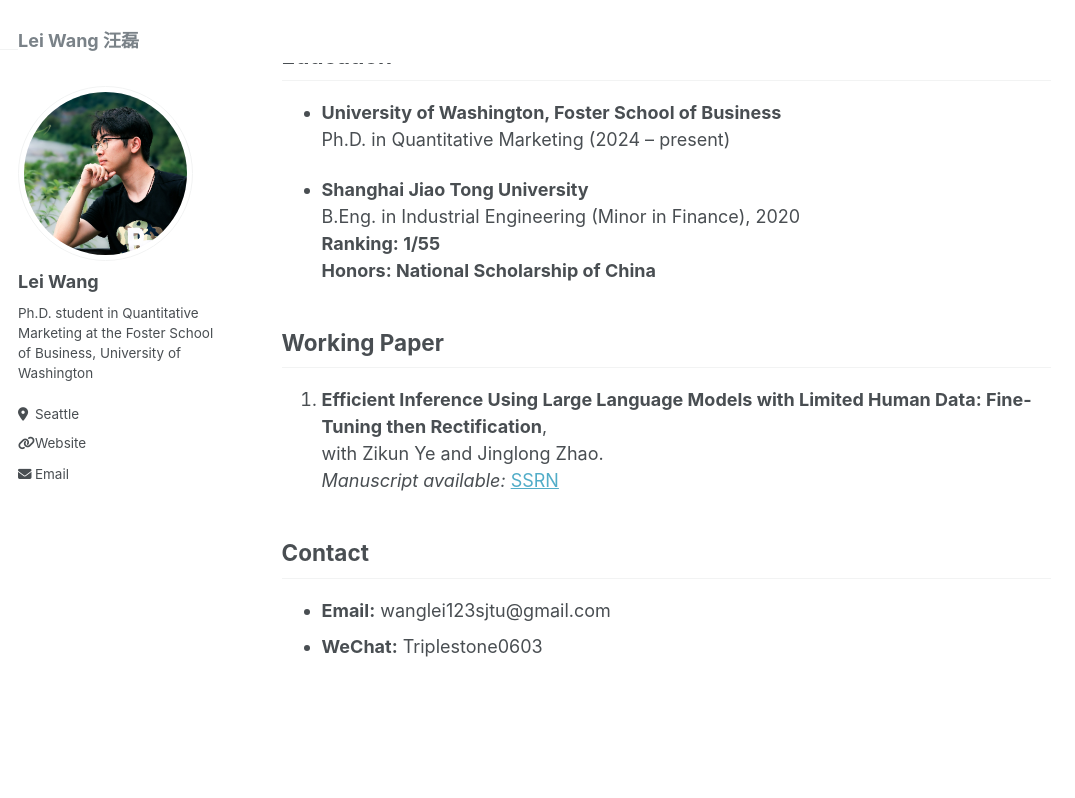
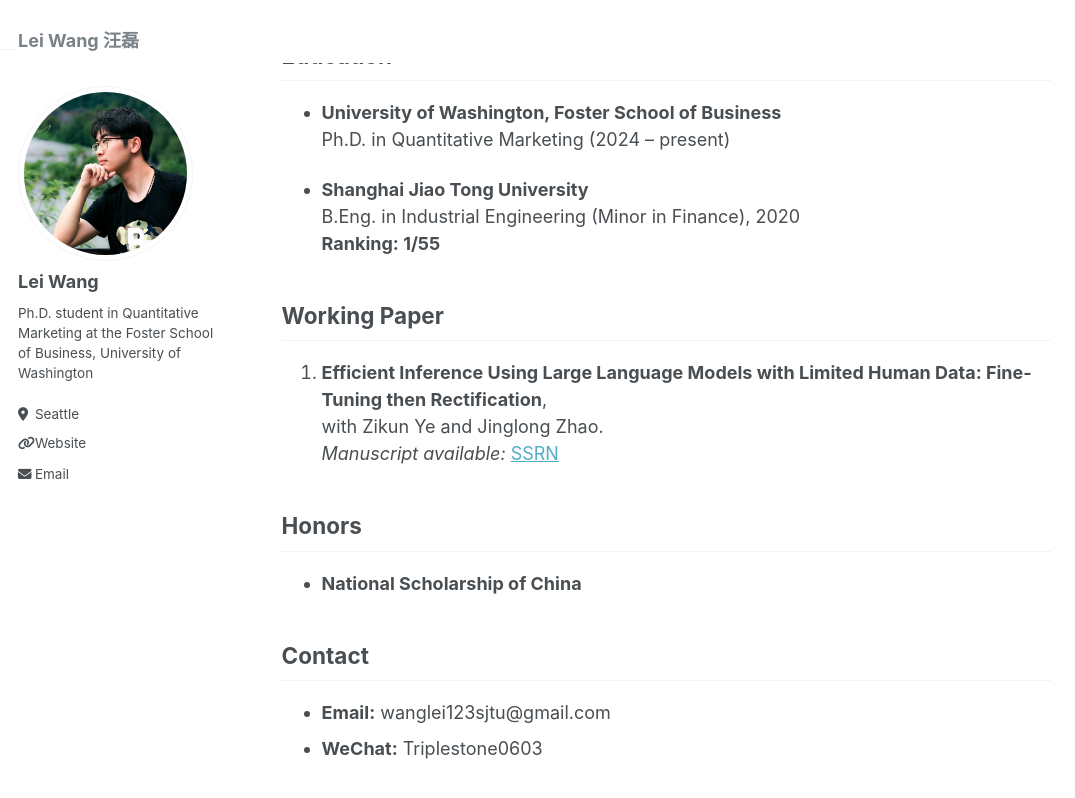
Before and after one commit to Wanglei123SJTU/Wanglei123SJTU.github.io, a Jekyll site: the page built from _pages/about.md, in a window 1280 px wide and 900 px high, scrolled down 317 px. Shown: the top 798 px of the window, without its empty margins (0-1075 px from the left). Built offline with Jekyll 4.4.1, drawn with Linux system fonts in a browser that asks for light colours; part of the change alters nothing that is shown.

```diff
--- a/_pages/about.md
+++ b/_pages/about.md
@@ -19,7 +19,6 @@ My research explores how large language models and machine learning can advance
 - **Shanghai Jiao Tong University**
   B.Eng. in Industrial Engineering (Minor in Finance), 2020
   **Ranking: 1/55**
-  **Honors: National Scholarship of China**
 
 ## Working Paper
 
@@ -27,6 +26,11 @@ My research explores how large language models and machine learning can advance
    with Zikun Ye and Jinglong Zhao.
    *Manuscript available:* [SSRN](https://papers.ssrn.com/sol3/papers.cfm?abstract_id=5763184)
 
+## Honors
+
+- **National Scholarship of China**
+
+
 ## Contact
 
 - **Email:** wanglei123sjtu@gmail.com
```
